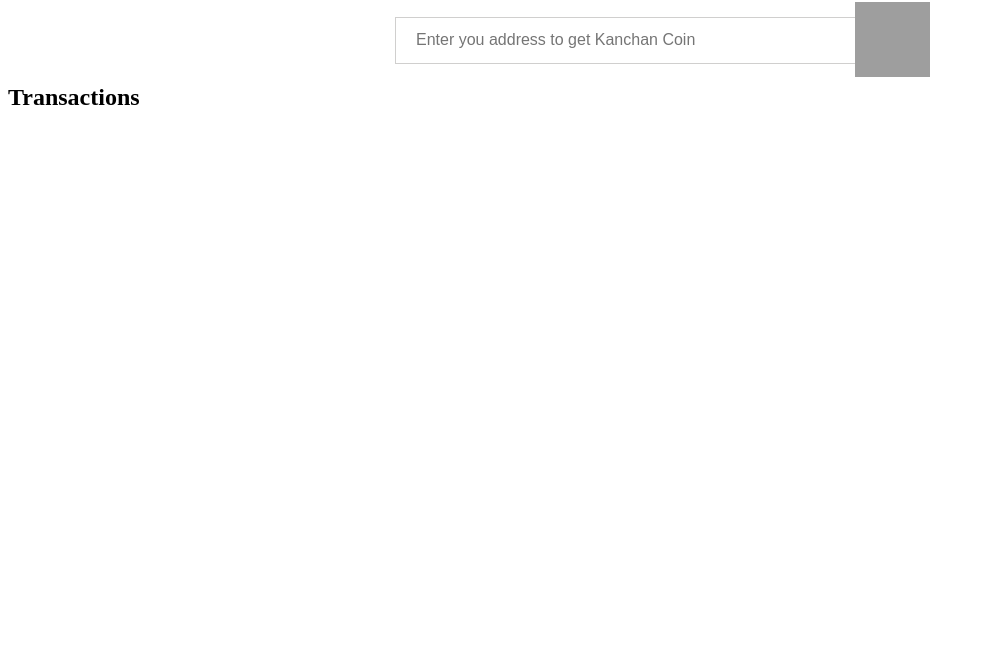
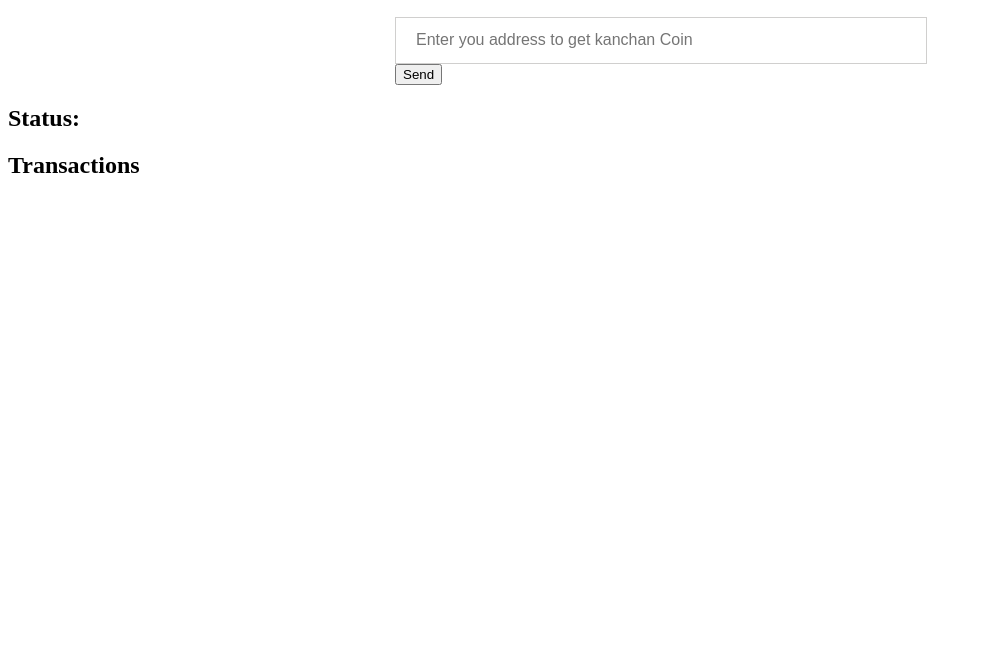
Before and after one commit to SauravKanchan/ethers-template, a website built with webpack: page index.html in a window 1280 px wide. Shown: the part 146-800 px from the top of the page, without its empty margins (0-985 px from the left). Built offline with nearby package versions, Linux system fonts and the light colour scheme; grey boxes are pictures that could not be loaded.

Commit message:
add status in html

```diff
--- a/app.js
+++ b/app.js
@@ -20,10 +20,12 @@ const abi = erc_json.abi;
 
 erc20 = new ethers.Contract( address , abi , wallet );
 
-document.getElementById("address").onclick = async function() {
-	let address = document.getElementById("address").value;
+document.getElementById("send").onsubmit = async function(e) {
+    e.preventDefault();
+    let address = document.getElementById("address").value;
+    document.getElementById("status").innerText = "Waiting for transaction...";
 	let tx = await erc20.functions.transfer(address, "1000000000000000000");
-	let tx_hash = tx.hash;
+    let tx_hash = tx.hash;
 	let node = document.createElement("LI");
 	let link = document.createElement("A");
 	link.target = "_blank";
@@ -32,4 +34,6 @@ document.getElementById("address").onclick = async function() {
 	link.appendChild(textnode);
 	node.appendChild(link);
 	document.getElementById("transactions").appendChild(node);
+    document.getElementById("status").innerText = "Tranasaction confirmed";
+    return false;
 };
--- a/config.json
+++ b/config.json
@@ -1,7 +1,7 @@
 {
   "private_key": "24C4FE6063E62710EAD956611B71825B778B041B18ED53118CE5DA5F02E494BA",
   "network": "kovan",
-  "ERC20": "0xd4fd890D613fAB037c1379094820242e449Ee834",
+  "ERC20": "0x0DEd9F7D82a24099F09AF7831CaB61B31Df10487",
   "name": "Kanchan Coin",
   "symbol": "SNK",
   "total_supply": "1000000000000000000000000",
--- a/index.html
+++ b/index.html
@@ -1,6 +1,5 @@
 <!doctype html>
 <html lang="en">
-
 <head>
     <meta charset="utf-8"/>
     <title>Ethers Template</title>
@@ -8,13 +7,11 @@
         body {
             padding-top: 75px;
         }
-
         .search-container {
             width: 490px;
             display: block;
             margin: 0 auto;
         }
-
         input#address {
             margin: 0 auto;
             width: 100%;
@@ -24,20 +21,9 @@
             border: 1px solid #D0CFCE;
             outline: none;
         }
-
-        .search-icon {
-            position: relative;
-            float: right;
-            width: 75px;
-            height: 75px;
-            top: -62px;
-            right: -45px;
-        }
-
         .center{
             text-align: center;
         }
-
         ol {
             counter-reset: list;
             list-style: none;
@@ -60,18 +46,17 @@
             display: inline-block;
             margin-right: 1em;
         }
-
     </style>
-
 </head>
 
 <body>
 <h1 class="center">Ethers Template</h1>
-<form class="search-container">
-    <input type="text" id="address" placeholder="Enter you address to get Kanchan Coin">
-    <a href="#"><img class="search-icon"
-                     src="http://endlessicons.com/wp-content/uploads/2013/06/paper-plane-icon-614x460.png"></a>
+<form class="search-container" id="send">
+    <input type="text" id="address" placeholder="Enter you address to get kanchan Coin">
+    <button  type="submit">Send</button>
 </form>
+<h2>Status:</h2>
+<p id="status"></p>
 <h2>Transactions</h2>
 <ol id="transactions">
 </ol>
```
Also changed, not shown: dist/bundle.js.
